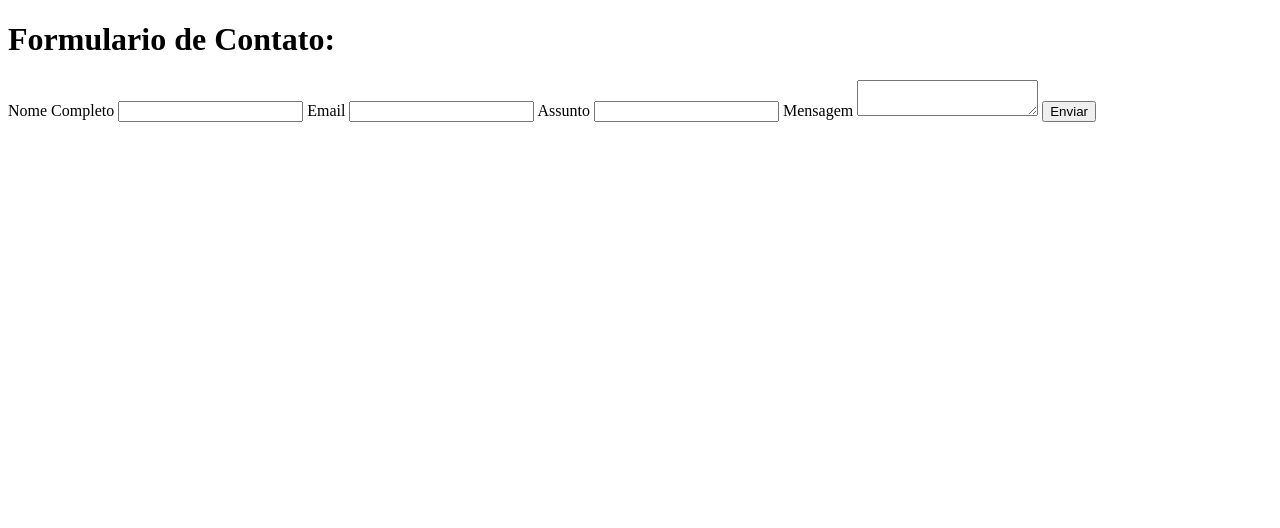
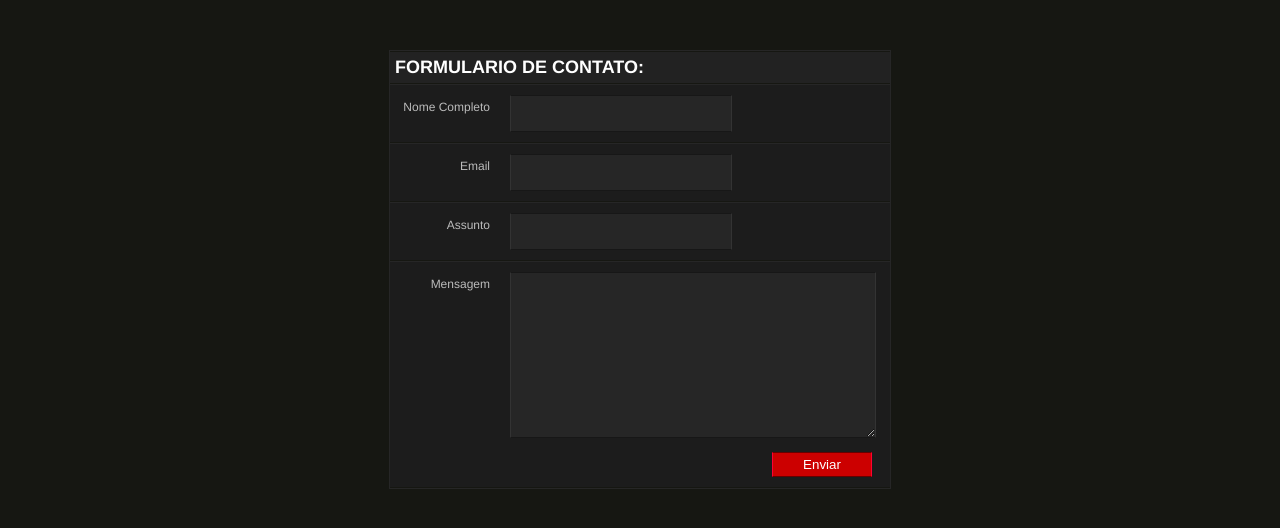
Before and after one commit to WelintonAires/aprendendo-git, a plain HTML site: page index.html in a window 1280 px wide. Drawn offline with Linux system fonts and the light colour scheme.

Commit message:
estilizando a pagina

```diff
--- /dev/null
+++ b/estilo.css
@@ -0,0 +1,79 @@
+*{ margin:0; padding:0;}
+
+body{ font:100% normal Arial, Helvetica, sans-serif; background:#161712;}
+
+form,input,select,textarea{margin:0; padding:0; color:#ffffff;}
+
+div.box {
+    margin:0 auto;
+    width:500px;
+    background:#222222;
+    position:relative;
+    top:50px;
+    border:1px solid #262626;
+}
+
+div.box h1 {
+    color:#ffffff;
+    font-size:18px;
+    text-transform:uppercase;
+    padding:5px 0 5px 5px;
+    border-bottom:1px solid #161712;
+    border-top:1px solid #161712;
+}
+
+div.box label {
+    width:100%;
+    display: block;
+    background:#1C1C1C;
+    border-top:1px solid #262626;
+    border-bottom:1px solid #161712;
+    padding:10px 0 10px 0;
+}
+
+div.box label span {
+    display: block;
+    color:#bbbbbb;
+    font-size:12px;
+    float:left;
+    width:100px;
+    text-align:right;
+    padding:5px 20px 0 0;
+}
+
+div.box .input_text {
+    padding:10px 10px;
+    width:200px;
+    background:#262626;
+    border-bottom: 1px double #171717;
+    border-top: 1px double #171717;
+    border-left:1px double #333333;
+    border-right:1px double #333333;
+}
+
+div.box .message{
+    padding:7px 7px;
+    width:350px;
+    background:#262626;
+    border-bottom: 1px double #171717;
+    border-top: 1px double #171717;
+    border-left:1px double #333333;
+    border-right:1px double #333333;
+    overflow:hidden;
+    height:150px;
+}
+
+div.box .button{
+    margin:0 0 10px 0;
+    padding:4px 7px;
+    background:#CC0000;
+    border:0px;
+    position: relative;
+    top:10px;
+    left:382px;
+    width:100px;
+    border-bottom: 1px double #660000;
+    border-top: 1px double #660000;
+    border-left:1px double #FF0033;
+    border-right:1px double #FF0033;
+}
--- a/index.html
+++ b/index.html
@@ -3,10 +3,11 @@
      <head>
 	      <meta charset="utf-8" />
 	      <title>Formulario simples</title>
-    </head>
+		  <link rel="stylesheet" href="estilo.css"
+	 </head>
     <body>
-		<h1>Formulario de Contato:</h1>
 		<div class="box">
+				<h1>Formulario de Contato:</h1>
 			<label>
 				 <span>Nome Completo</span>
 		         <input type="text"class="input_text" name="nome" id="name"/>
```
Also changed, not shown: anotacao.txt, descricao-tarefa-A100.txt (added), descricao-tarefa-A200.txt (added).
